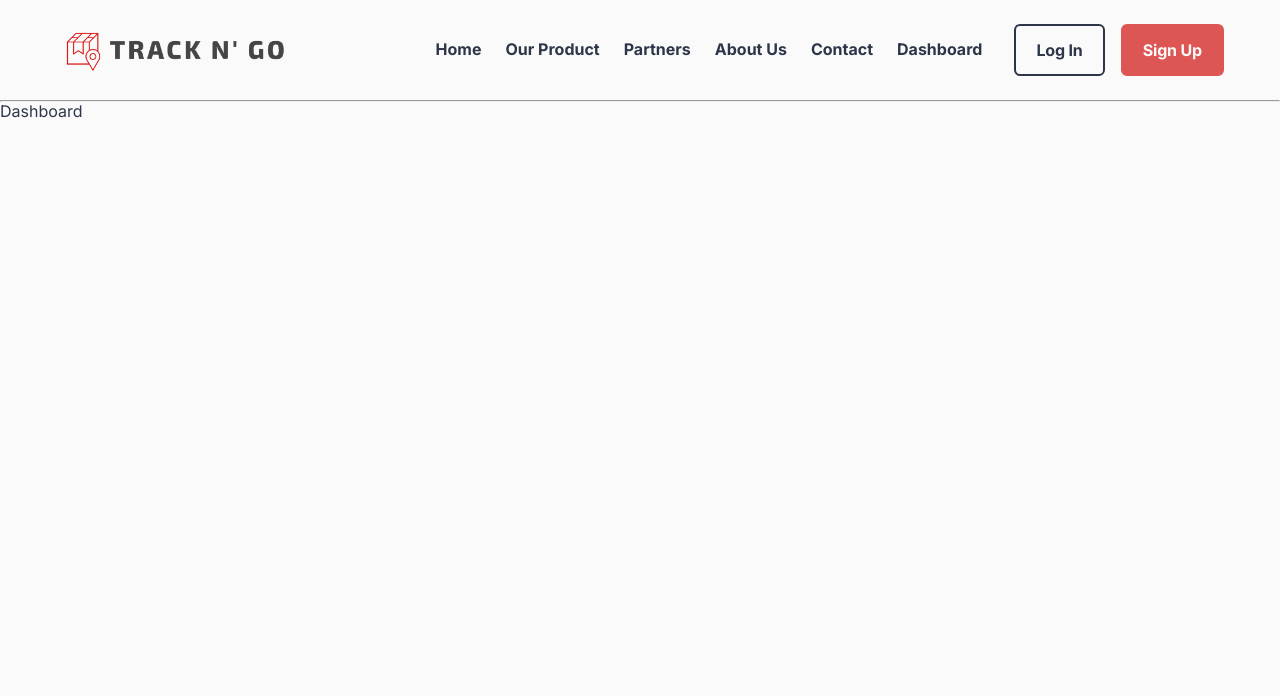
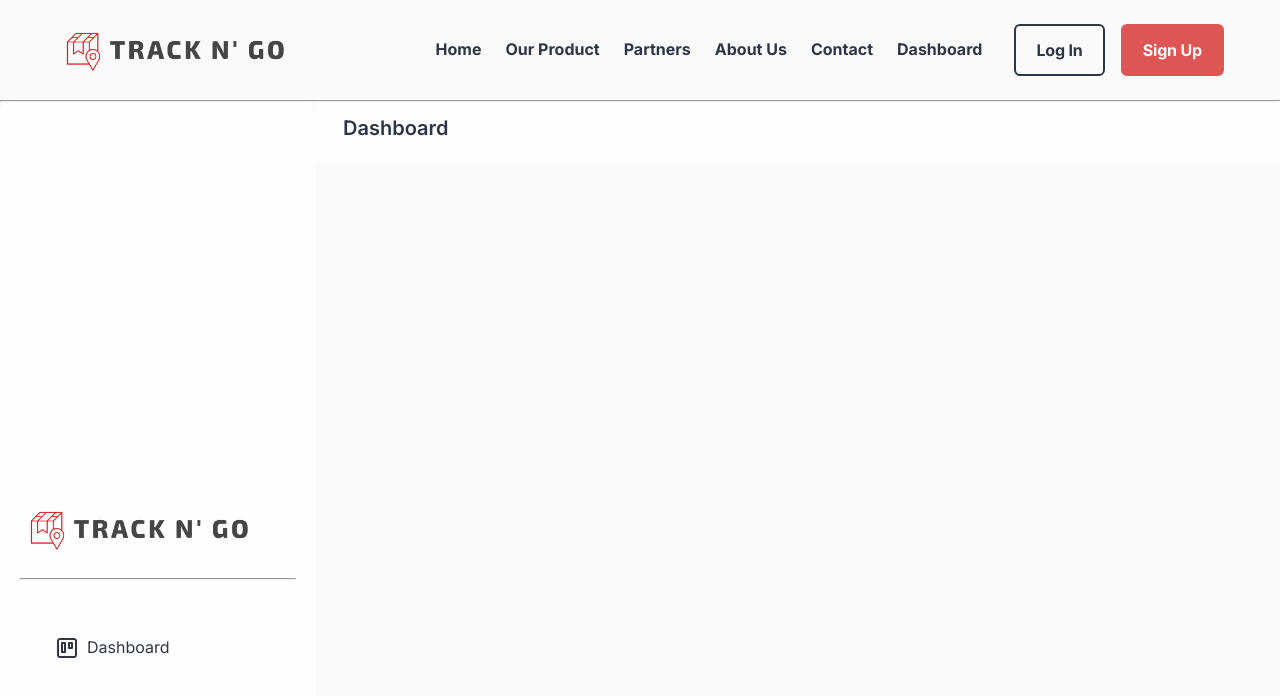
Before and after one commit to Hitagi7/Track-N-Go, a React (Vite) app: page /dashboardpage in a window 1280 px wide. Shown: the top 696 px of the page. Built offline with nearby package versions, Linux system fonts and the light colour scheme.

Commit message:
feat: added dashboard

```diff
--- a/src/components/dashboard/Dashboard.css
+++ b/src/components/dashboard/Dashboard.css
@@ -0,0 +1,4 @@
+.Dashboard {
+    display: flex;
+    min-height: 80vh;
+}
--- a/src/components/dashboard/Dashboard.jsx
+++ b/src/components/dashboard/Dashboard.jsx
@@ -1,10 +1,13 @@
 import React from 'react'
 import './Dashboard.css'
+import DashboardTitle from './DashboardTitle'
+import DashboardMenu from './DashboardMenu'
 
 function Dashboard() {
   return (
     <div className="Dashboard">
-        Dashboard
+        <DashboardMenu />
+        <DashboardTitle />
     </div>
   )
 }
--- /dev/null
+++ b/src/components/dashboard/DashboardMenu.css
@@ -0,0 +1,33 @@
+.DashboardMenu {
+    display: flex;
+    flex-direction: column;
+    justify-content: center;
+    align-items: flex-start;
+    width: 20.8125rem;
+    height: 61.9375rem;
+    border-radius: 0.625rem;
+    background: #FEFEFE;
+    gap: 1.6rem;
+    padding: 1.5rem 1.25rem;
+}
+
+.logo {
+    width: 15rem;
+    height: 2.9375rem;
+}
+
+.hr {
+    width: 17.25rem;
+    height: 0rem;
+    stroke-width: 1px;
+    stroke: #717D96;
+}
+
+.Frame1 {
+    display: flex;
+    justify-content: center;
+    gap: 0.5rem;
+    max-width: 100%;
+    padding: 1.56rem 2.19rem;
+    box-sizing: border-box;
+}
--- /dev/null
+++ b/src/components/dashboard/DashboardMenu.jsx
@@ -0,0 +1,17 @@
+import React from 'react'
+import './DashboardMenu.css'
+
+function DashboardMenu() {
+  return (
+    <div className="DashboardMenu">
+        <img src="/src/assets/TNG Logo V2.png" alt="Logo Text" class="logo"/>
+        <hr class="hr "/>
+        <div className="Frame1">
+          <img src="/src/assets/icons/icon-dashboard.svg" alt="Dashboard Icon" class="icon1"/>
+          <p className="font-16">Dashboard</p>
+        </div>
+    </div>
+  )
+}
+
+export default DashboardMenu
--- /dev/null
+++ b/src/components/dashboard/DashboardTitle.css
@@ -0,0 +1,9 @@
+.DashboardTitle {
+    display: flex;
+    justify-content: space-between;
+    align-items: flex-start;
+    width: 100%;
+    height: 3.75rem;
+    background: #FEFEFE;
+    padding: 0.62rem 1.69rem;
+}
--- /dev/null
+++ b/src/components/dashboard/DashboardTitle.jsx
@@ -0,0 +1,12 @@
+import React from 'react'
+import './DashboardTitle.css'
+
+function DashboardTitle() {
+  return (
+    <div className="DashboardTitle">
+        <p className="font-20 font-semibold">Dashboard</p>
+    </div>
+  )
+}
+
+export default DashboardTitle
```
